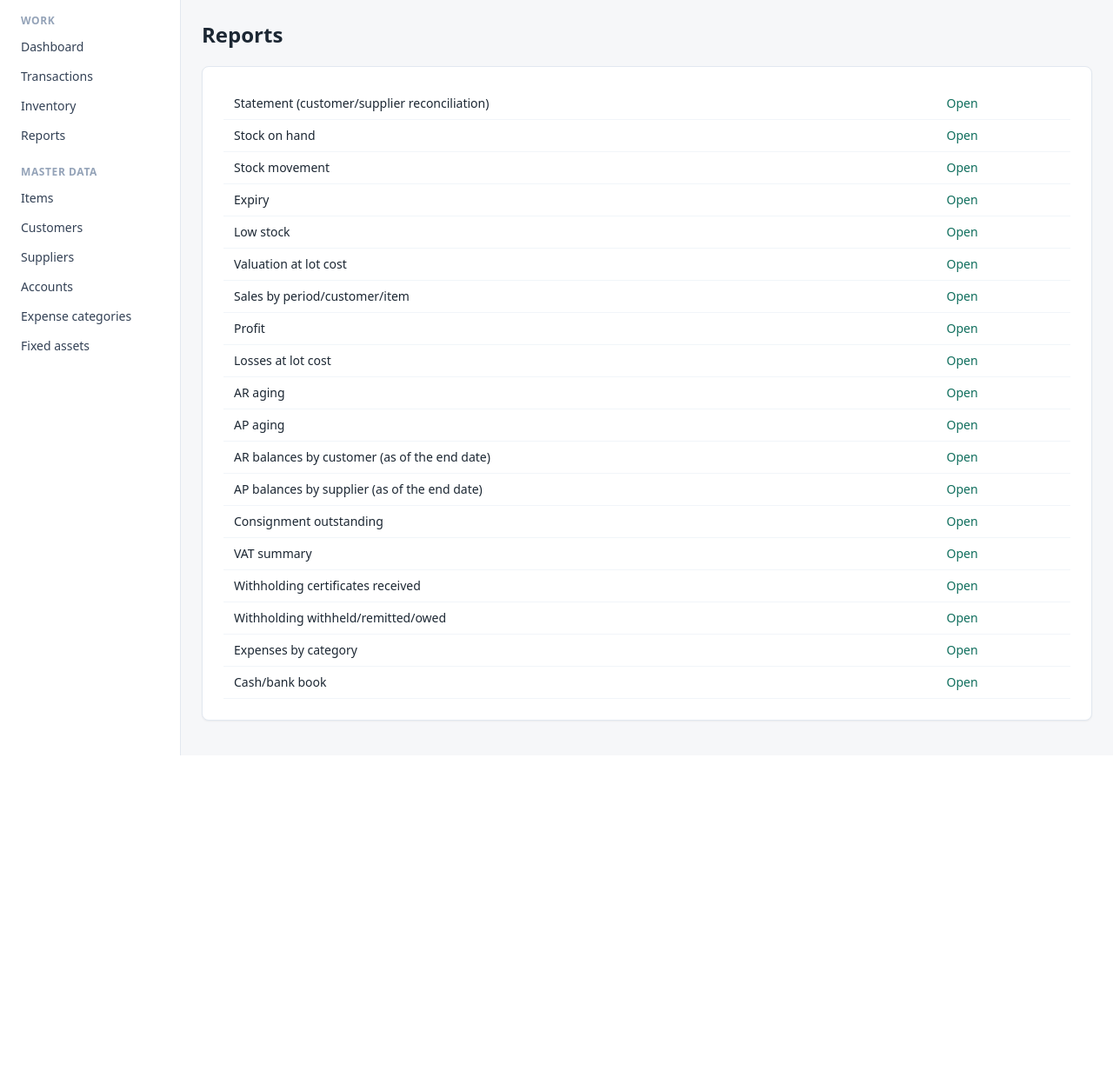
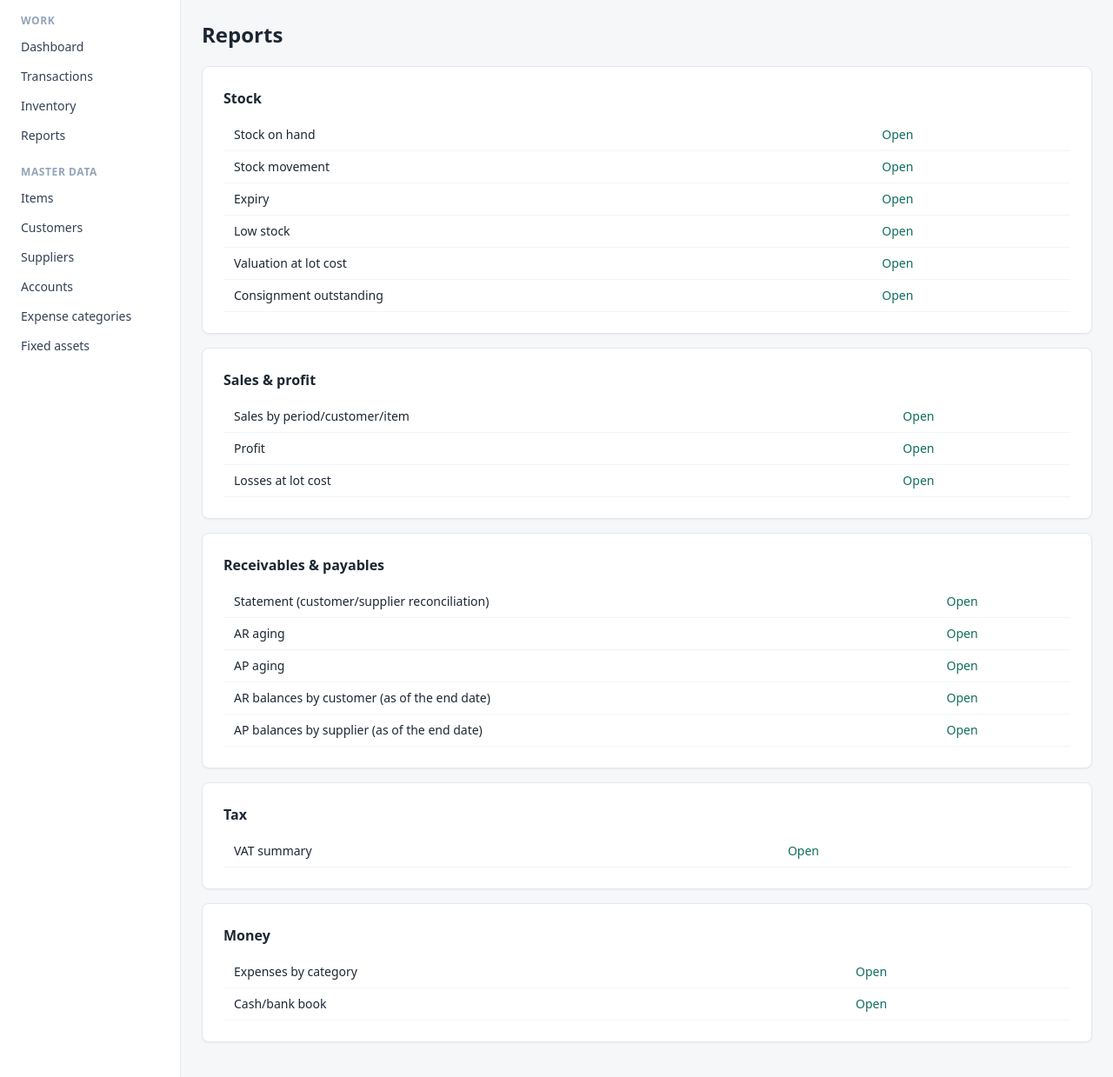
Before and after one commit to NorthernLights1/Narcos, a Django app: page /reports/ in a window 1280 px wide. Shown: the part 56-1295 px from the top of the page at 87% size. Before the commit the page ends 925 px from the top, so only its background shows below. Run offline with Django 5.2, Linux system fonts and the light colour scheme; the visitor is signed in with stand-in values (Sample User, id 1); data comes from the database, SQL or seed files in the repository.

Commit message:
feat: grouped reports hub with settings-aware visibility
Owner asked to remove unnecessary reports. Audit verdict: every builder
serves some configuration, so nothing is deleted - instead reports that
are permanently empty under the company's settings disappear from the
hub and 404 directly (VAT summary under regime NONE, withholding
reports per their flags; withholding-payable was the one dead report
for this client). Hub grouped into Stock / Sales & profit / Receivables
& payables / Tax / Money with the Statement pinned.

Co-Authored-By: Claude Fable 5 <noreply@anthropic.com>

```diff
--- a/reports/views.py
+++ b/reports/views.py
@@ -456,46 +456,88 @@ def _cashbook(start, end, _user):
     return columns, rows, [_("Net movement"), "", "", _money(total)]
 
 
+# Group labels — hub order follows first appearance in REPORTS.
+GROUP_STOCK = _("Stock")
+GROUP_SALES = _("Sales & profit")
+GROUP_PARTIES = _("Receivables & payables")
+GROUP_TAX = _("Tax")
+GROUP_MONEY = _("Money")
+
 REPORTS = {
-    "stock-on-hand": {"title": _("Stock on hand"), "builder": _stock_on_hand},
-    "stock-movement": {"title": _("Stock movement"), "builder": _stock_movement},
-    "expiry": {"title": _("Expiry"), "builder": _expiry},
-    "low-stock": {"title": _("Low stock"), "builder": _low_stock},
+    "stock-on-hand": {"title": _("Stock on hand"), "builder": _stock_on_hand,
+                      "group": GROUP_STOCK},
+    "stock-movement": {"title": _("Stock movement"), "builder": _stock_movement,
+                       "group": GROUP_STOCK},
+    "expiry": {"title": _("Expiry"), "builder": _expiry, "group": GROUP_STOCK},
+    "low-stock": {"title": _("Low stock"), "builder": _low_stock,
+                  "group": GROUP_STOCK},
     "valuation": {"title": _("Valuation at lot cost"), "builder": _valuation,
-                  "owner_only": True},
-    "sales": {"title": _("Sales by period/customer/item"), "builder": _sales},
-    "profit": {"title": _("Profit"), "builder": _profit, "owner_only": True},
+                  "owner_only": True, "group": GROUP_STOCK},
+    "consignment": {"title": _("Consignment outstanding"), "builder": _consignment,
+                    "open_items": True, "group": GROUP_STOCK},
+    "sales": {"title": _("Sales by period/customer/item"), "builder": _sales,
+              "group": GROUP_SALES},
+    "profit": {"title": _("Profit"), "builder": _profit, "owner_only": True,
+               "group": GROUP_SALES},
     "losses": {"title": _("Losses at lot cost"), "builder": _losses,
-               "owner_only": True},
-    "ar-aging": {"title": _("AR aging"), "builder": _ar_aging, "open_items": True},
-    "ap-aging": {"title": _("AP aging"), "builder": _ap_aging, "open_items": True},
+               "owner_only": True, "group": GROUP_SALES},
+    "ar-aging": {"title": _("AR aging"), "builder": _ar_aging, "open_items": True,
+                 "group": GROUP_PARTIES},
+    "ap-aging": {"title": _("AP aging"), "builder": _ap_aging, "open_items": True,
+                 "group": GROUP_PARTIES},
     "ar-balances": {"title": _("AR balances by customer (as of the end date)"),
-                    "builder": _ar_balances},
+                    "builder": _ar_balances, "group": GROUP_PARTIES},
     "ap-balances": {"title": _("AP balances by supplier (as of the end date)"),
-                    "builder": _ap_balances},
-    "consignment": {"title": _("Consignment outstanding"), "builder": _consignment,
-                    "open_items": True},
-    "vat": {"title": _("VAT summary"), "builder": _vat},
+                    "builder": _ap_balances, "group": GROUP_PARTIES},
+    # Tax reports disappear when the configuration makes them permanently
+    # empty (owner request: no dead reports) — flip the setting, they return.
+    "vat": {"title": _("VAT summary"), "builder": _vat, "group": GROUP_TAX,
+            "enabled": lambda s: s.tax_regime != CompanySettings.TaxRegime.NONE},
     "withholding-received": {
-        "title": _("Withholding certificates received"), "builder": _withholding_received,
+        "title": _("Withholding certificates received"),
+        "builder": _withholding_received, "group": GROUP_TAX,
+        "enabled": lambda s: s.withholding_on_sales,
     },
     "withholding-payable": {
-        "title": _("Withholding withheld/remitted/owed"), "builder": _withholding_payable,
+        "title": _("Withholding withheld/remitted/owed"),
+        "builder": _withholding_payable, "group": GROUP_TAX,
+        "enabled": lambda s: s.withholding_on_purchases,
     },
-    "expenses": {"title": _("Expenses by category"), "builder": _expenses},
-    "cashbook": {"title": _("Cash/bank book"), "builder": _cashbook},
+    "expenses": {"title": _("Expenses by category"), "builder": _expenses,
+                 "group": GROUP_MONEY},
+    "cashbook": {"title": _("Cash/bank book"), "builder": _cashbook,
+                 "group": GROUP_MONEY},
 }
+
+
+def _report_enabled(config, settings) -> bool:
+    enabled = config.get("enabled")
+    return enabled is None or enabled(settings)
 
 
 @login_required
 def report_hub(request):
-    return render(request, "reports/hub.html", {"reports": REPORTS})
+    settings = CompanySettings.load()
+    groups: list[dict] = []
+    for slug, config in REPORTS.items():
+        if not _report_enabled(config, settings):
+            continue
+        label = config["group"]
+        group = next((g for g in groups if g["label"] == label), None)
+        if group is None:
+            group = {"label": label, "statement": label == GROUP_PARTIES,
+                     "entries": []}
+            groups.append(group)
+        group["entries"].append((slug, config))
+    return render(request, "reports/hub.html", {"groups": groups})
 
 
 @login_required
 def report_detail(request, slug):
     config = REPORTS.get(slug)
     if config is None:
+        raise Http404
+    if not _report_enabled(config, CompanySettings.load()):
         raise Http404
     if config.get("owner_only") and not request.user.is_owner:
         raise PermissionDenied
--- a/templates/reports/hub.html
+++ b/templates/reports/hub.html
@@ -6,14 +6,20 @@
   <h1>{% translate "Reports" %}</h1>
 </div>
 
+{% for group in groups %}
 <div class="card">
+  <div class="card-head">
+    <h2>{{ group.label }}</h2>
+  </div>
   <table class="table">
     <tbody>
+      {% if group.statement %}
       <tr>
         <td>{% translate "Statement (customer/supplier reconciliation)" %}</td>
         <td><a href="{% url 'statement' %}">{% translate "Open" %}</a></td>
       </tr>
-      {% for slug, report in reports.items %}
+      {% endif %}
+      {% for slug, report in group.entries %}
       <tr>
         <td>{{ report.title }}</td>
         <td><a href="{% url 'report_detail' slug %}">{% translate "Open" %}</a></td>
@@ -22,4 +28,5 @@
     </tbody>
   </table>
 </div>
+{% endfor %}
 {% endblock %}
```
Also changed, not shown: 02-decisions.md (+13 -0 lines), ops/MANUAL-TESTING.md (+5 -0 lines), reports/tests/test_hub_visibility.py (added, +74 -0 lines).
